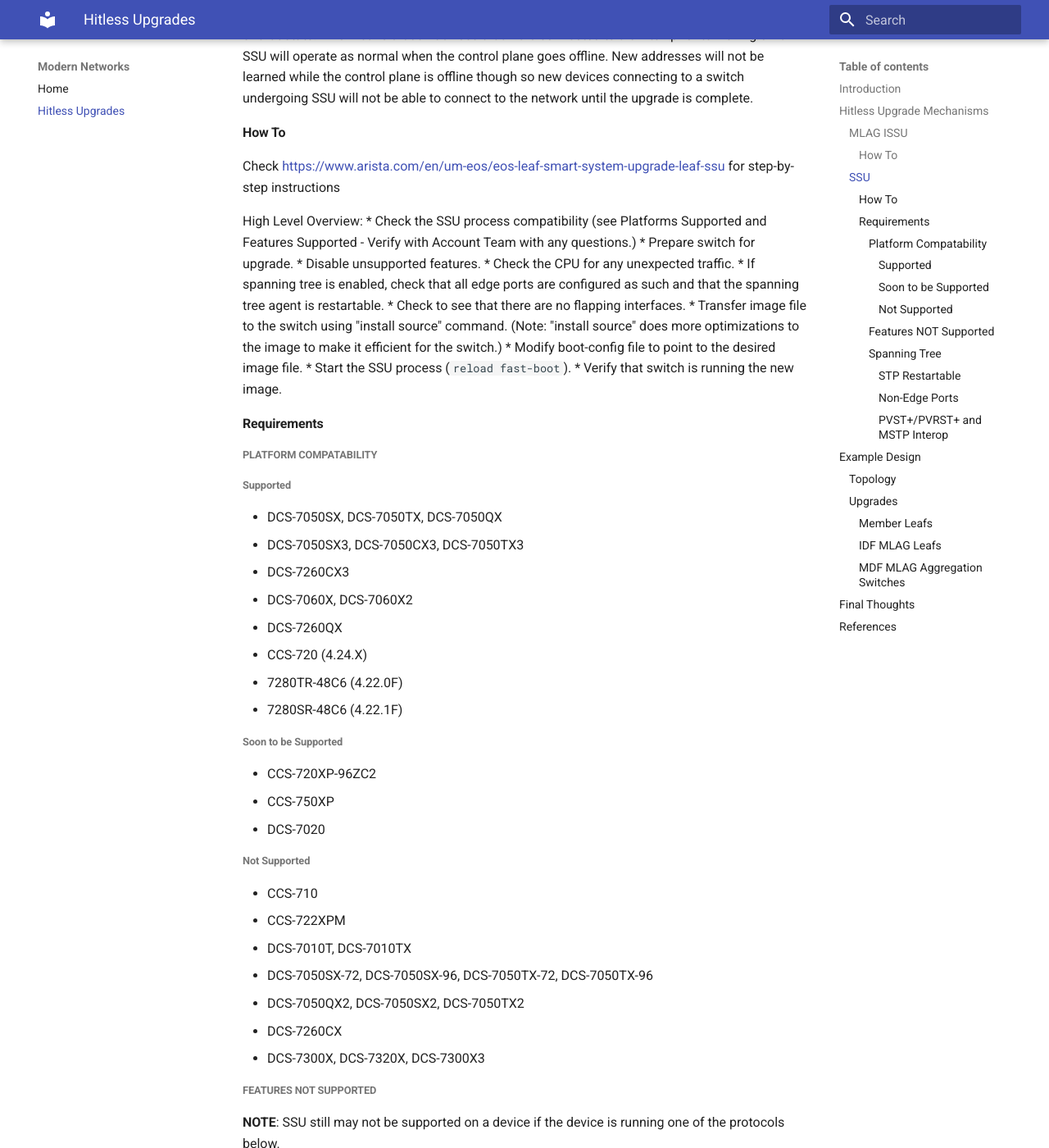
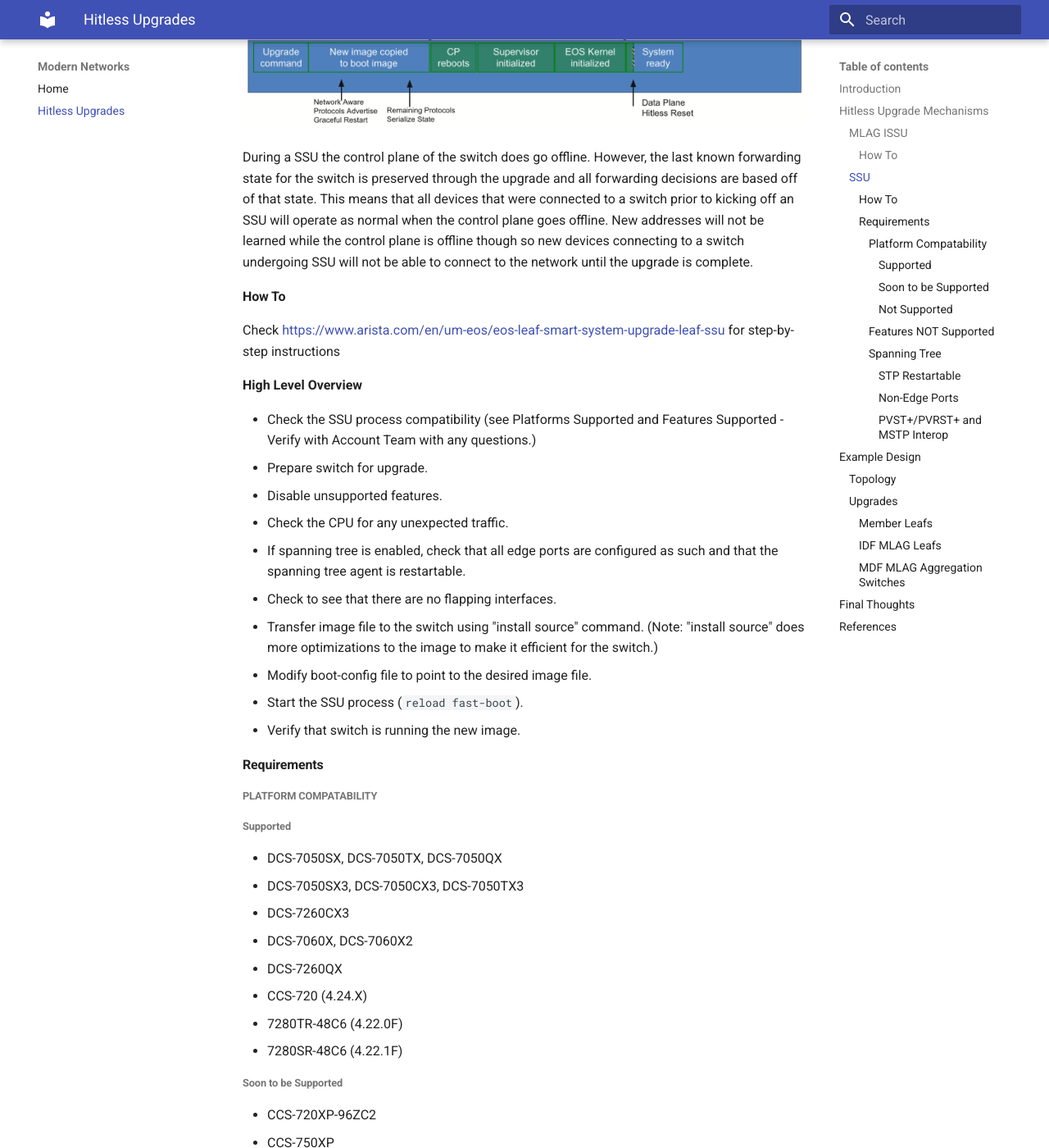
Before and after one commit to jrecchia1029/modern-networks, an MkDocs documentation site: the page built from docs/hitless-upgrades/hitless-upgrades-in-campus.md, in a window 1280 px wide and 1400 px high, scrolled down 1864 px. Shown: the whole window at 82% size. Built offline with MkDocs 1.6.1 and Material for MkDocs 9.7.7, drawn with Linux system fonts in a browser that asks for light colours; some of the changed text lies outside the part shown.

Commit message:
Fix how-to list

```diff
--- a/docs/hitless-upgrades/hitless-upgrades-in-campus.md
+++ b/docs/hitless-upgrades/hitless-upgrades-in-campus.md
@@ -11,15 +11,16 @@
 #### How To
 Check [https://aristanetworks.force.com/AristaCommunity/s/article/mlag-issu](https://aristanetworks.force.com/AristaCommunity/s/article/mlag-issu) for step-by-step instructions.
 
-High Level Overview:
-* Check for configuration inconsistencies.
-* Fix any ISSU warnings
-* Choose the correct upgrade path (see the compatibility matrix).  Reach out to your Account Team with any questions.
-* Transfer image file to the switch in MLAG you are upgrading first.
-* Modify boot-config file to point to the desired image file.
-* Reload the switch.
-* Verify that the switch is successfully running the new image.
-* Repeat the steps on the other MLAG peer switch.
+**High Level Overview**
+
+- Check for configuration inconsistencies.
+- Fix any ISSU warnings
+- Choose the correct upgrade path (see the compatibility matrix).  Reach out to your Account Team with any questions.
+- Transfer image file to the switch in MLAG you are upgrading first.
+- Modify boot-config file to point to the desired image file.
+- Reload the switch.
+- Verify that the switch is successfully running the new image.
+- Repeat the steps on the other MLAG peer switch.
 
 ### SSU
 Smart System Upgrade (SSU) provides the ability to upgrade an EOS image with minimal packet loss and without user disruption without needing to make a switch a member of an MLAG. Comparing SSU upgrades to traditional upgrades and even Accelerated System Upgrades, a smart system upgrade is the optimal upgrade method when optimizing for minimal traffic loss. (< 100 ms).
@@ -31,17 +32,18 @@
 #### How To
 Check [https://www.arista.com/en/um-eos/eos-leaf-smart-system-upgrade-leaf-ssu](https://www.arista.com/en/um-eos/eos-leaf-smart-system-upgrade-leaf-ssu) for step-by-step instructions
 
-High Level Overview:
-* Check the SSU process compatibility (see Platforms Supported and Features Supported - Verify with Account Team with any questions.)
-* Prepare switch for upgrade.
-* Disable unsupported features.
-* Check the CPU for any unexpected traffic.
-* If spanning tree is enabled, check that all edge ports are configured as such and that the spanning tree agent is restartable.
-* Check to see that there are no flapping interfaces.
-* Transfer image file to the switch using "install source" command. (Note: "install source" does more optimizations to the image to make it efficient for the switch.)
-* Modify boot-config file to point to the desired image file.
-* Start the SSU process (`reload fast-boot`).
-* Verify that switch is running the new image.
+**High Level Overview**
+
+- Check the SSU process compatibility (see Platforms Supported and Features Supported - Verify with Account Team with any questions.)
+- Prepare switch for upgrade.
+- Disable unsupported features.
+- Check the CPU for any unexpected traffic.
+- If spanning tree is enabled, check that all edge ports are configured as such and that the spanning tree agent is restartable.
+- Check to see that there are no flapping interfaces.
+- Transfer image file to the switch using "install source" command. (Note: "install source" does more optimizations to the image to make it efficient for the switch.)
+- Modify boot-config file to point to the desired image file.
+- Start the SSU process (`reload fast-boot`).
+- Verify that switch is running the new image.
 
 #### Requirements
 ##### Platform Compatability
```
